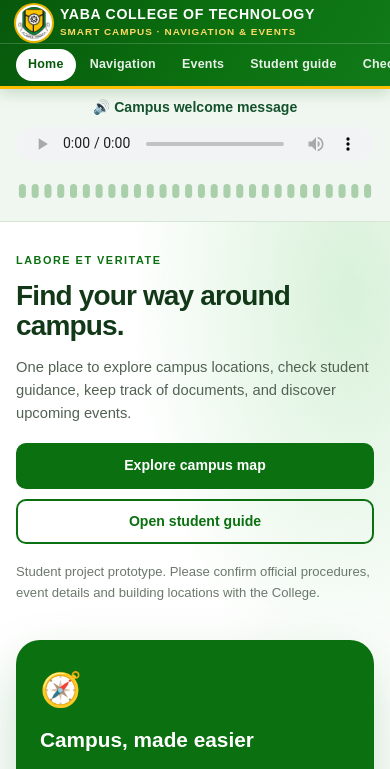
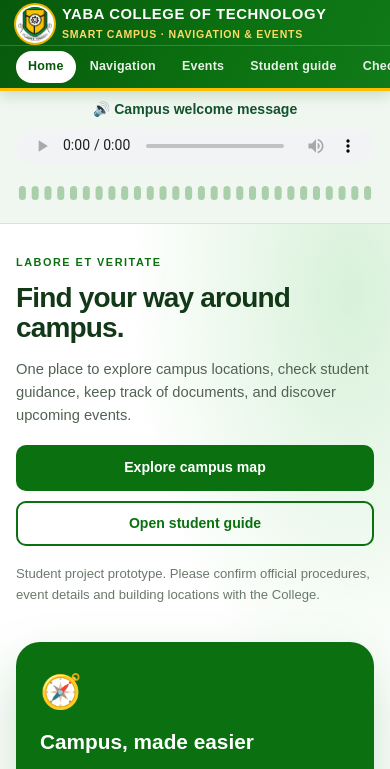
Before and after one commit to Mankin777/yct-navigation, a plain HTML site: page index.html in a window 390 px wide. Shown: the top 769 px of the page. Drawn offline with Linux system fonts and the light colour scheme.

```diff
--- a/css/style.css
+++ b/css/style.css
@@ -170,7 +170,10 @@ input[type=search]{-webkit-appearance:none;appearance:none}
   .brand strong{max-width:none;font-size:.88rem;letter-spacing:.05em;line-height:1.2}
   .brand small{display:block;font-size:.62rem;letter-spacing:.1em;margin-top:1px}
 }
-@media(max-width:360px){
-  .brand strong{font-size:.78rem;letter-spacing:.03em}
-  .brand small{font-size:.56rem;letter-spacing:.06em}
+
+/* ===== Header text scales with the screen: never tiny on 360 px phones, subtitle always readable ===== */
+@media(max-width:1050px) and (min-height:481px){
+  .brand strong{font-size:clamp(.9rem,3.8vw,1rem);letter-spacing:.04em;line-height:1.2;max-width:none}
+  .brand small{display:block;font-size:clamp(.66rem,2.7vw,.74rem);letter-spacing:.07em;margin-top:2px}
+  .logo{width:38px;height:38px}
 }
```
